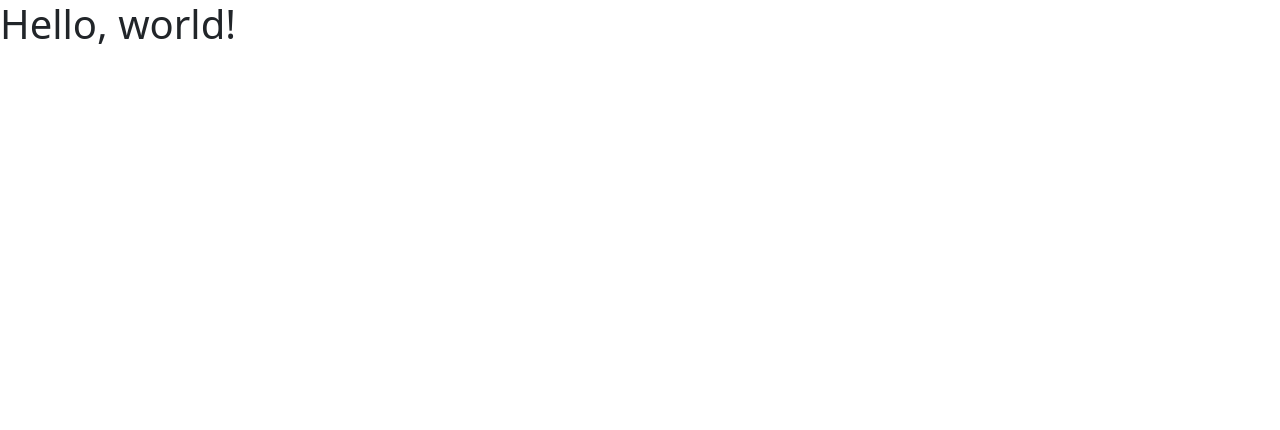
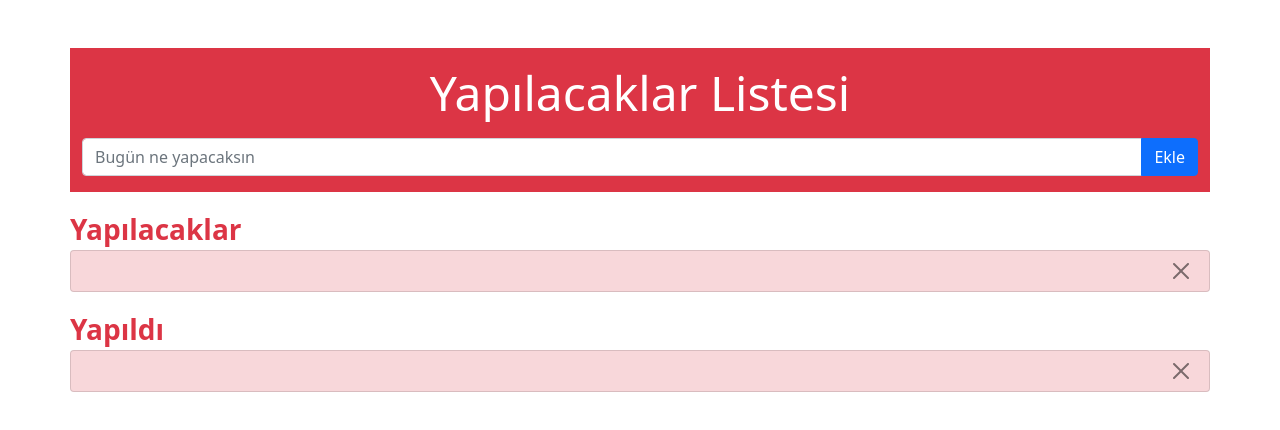
Before and after one commit to omer-genc/todo-list, a plain HTML site: page index.html in a window 1280 px wide. Drawn offline with nearby package versions, Linux system fonts and the light colour scheme.

Commit message:
tamplate ready

```diff
--- a/index.html
+++ b/index.html
@@ -10,11 +10,63 @@
   <link href="https://cdn.jsdelivr.net/npm/bootstrap@5.1.0/dist/css/bootstrap.min.css" rel="stylesheet"
     integrity="sha384-KyZXEAg3QhqLMpG8r+8fhAXLRk2vvoC2f3B09zVXn8CA5QIVfZOJ3BCsw2P0p/We" crossorigin="anonymous">
 
-  <title>Hello, world!</title>
+  <link rel="stylesheet" href="CSS/style.css">
+
+  <title>Yapılacaklar</title>
 </head>
 
 <body>
-  <h1>Hello, world!</h1>
+  <!-- header start -->
+  <div class="container">
+    <div class="row mt-5 bg-danger flex-column ">
+      <div class="header col-12 ">
+        <span class="display-5 py-3 d-flex justify-content-center d-100 text-white">
+          <b>Yapılacaklar Listesi</b>
+        </span>
+      </div>
+      <div class="add-area col-12">
+        <div class="input-group mb-3">
+          <input id="girilenoge" type="text" class="form-control" placeholder="Bugün ne yapacaksın" aria-label="Recipient's username"
+            aria-describedby="button-addon2">
+          <button class="btn btn-primary" type="button" onclick="addNewElement()" id="button-addon2"><span class="">Ekle</span></button>
+        </div>
+      </div>
+    </div>
+  </div>
+  <!-- header end -->
+
+  <div class="container">
+    <div class="row">
+      <div class="fs-3 mt-3 p-0 text-danger">
+        <b>Yapılacaklar</b>
+      </div>
+      <div class="todolist p-0">
+        <ul class="list-group ">
+
+          <li class="list-group-item list-group-item-action list-group-item-danger">
+
+            <button type="button" class="btn-close float-end" aria-label="Close"></button>
+          </li>
+
+        </ul>
+      </div>
+    </div>
+
+    <div class="row">
+      <div class="todonelist p-0">
+        <div class="fs-3 mt-3 p-0 text-danger">
+          <b>Yapıldı</b>
+        </div>
+        <div class="todolist p-0">
+          <ul class="list-group ">
+            <li class="list-group-item list-group-item-action list-group-item-danger">
+              <button type="button" class="btn-close float-end" aria-label="Close"></button>
+            </li>
+          </ul>
+        </div>
+      </div>
+    </div>
+  </div>
 
 
 
--- a/js/script.js
+++ b/js/script.js
@@ -0,0 +1,7 @@
+function addNewElement(){
+    let eklenecek = document.querySelector('#girilenoge').value;
+
+    console.log(eklenecek)
+
+
+}
```
